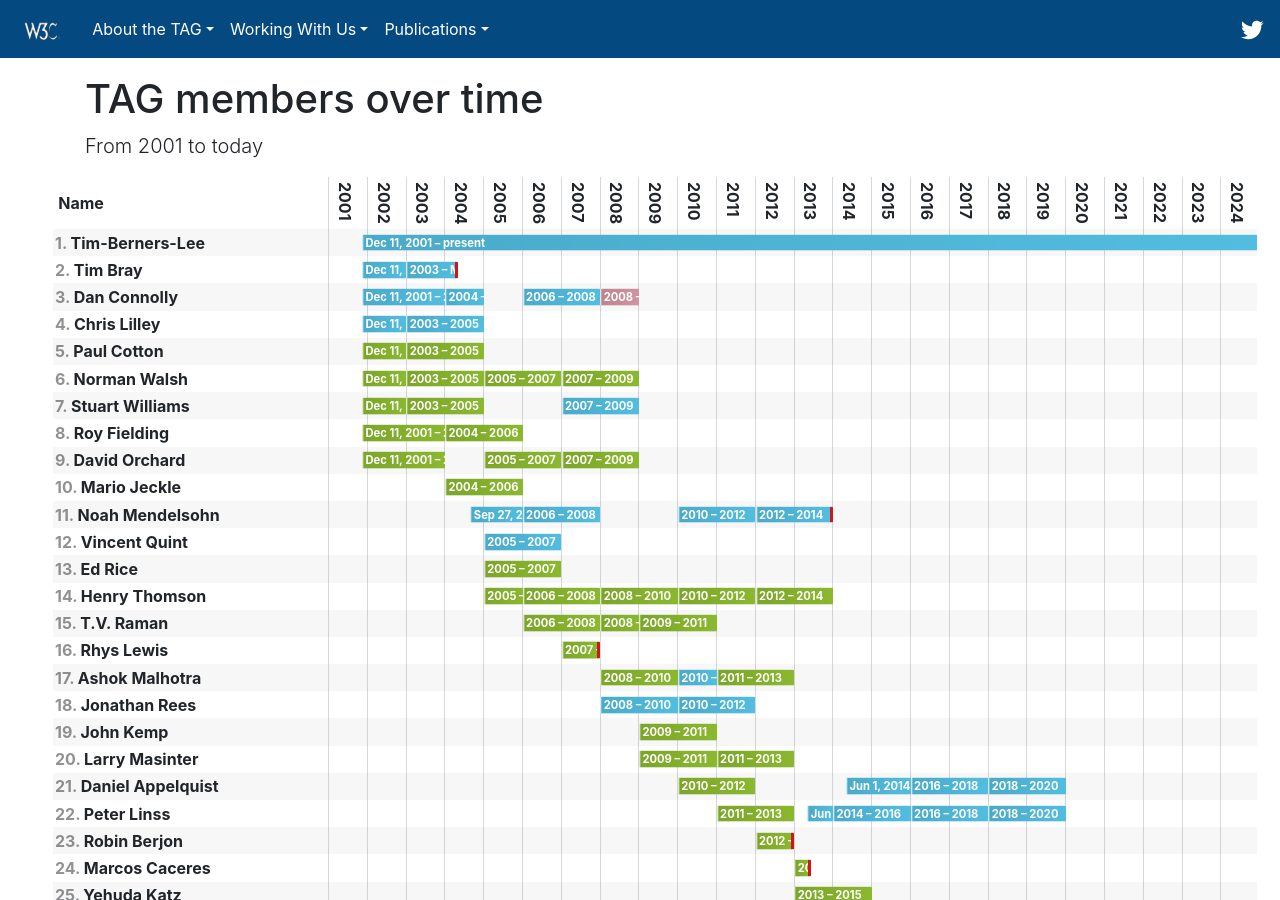
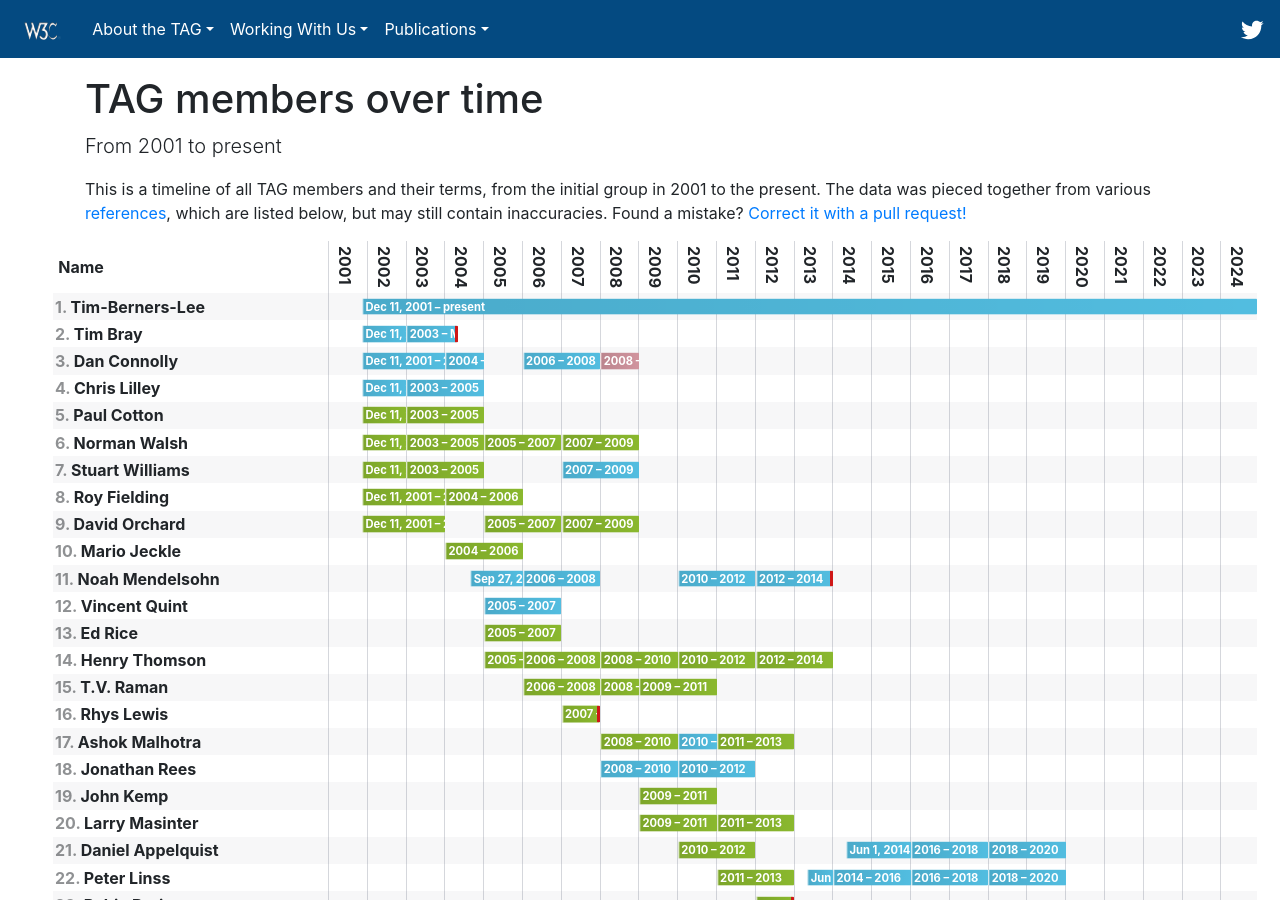
Before and after one commit to w3ctag/tag.w3.org, a Jekyll site: the page built from history/index.md, in a window 1280 px wide and 900 px high. Built offline with Jekyll 4.4.1, drawn with Linux system fonts in a browser that asks for light colours; nearby versions of some CDN libraries; library files that are not in the unit come from our copies.

Commit message:
Update index.md

```diff
--- a/history/index.md
+++ b/history/index.md
@@ -1,8 +1,14 @@
 ---
 layout: page
 title: TAG members over time
-lead: From 2001 to today
+lead: From 2001 to present
 ---
+
+This is a timeline of all TAG members and their terms,
+from the initial group in 2001 to the present.
+The data was pieced together from various [references](#references),
+which are listed below, but may still contain inaccuracies.
+Found a mistake? [Correct it with a pull request!](https://github.com/w3ctag/tag.w3.org/blob/main/history/members.json)
 
 <table id="membersList">
 	<thead class="years">
```
Also changed, not shown: other parts of history/index.md (+1 -1 lines).
